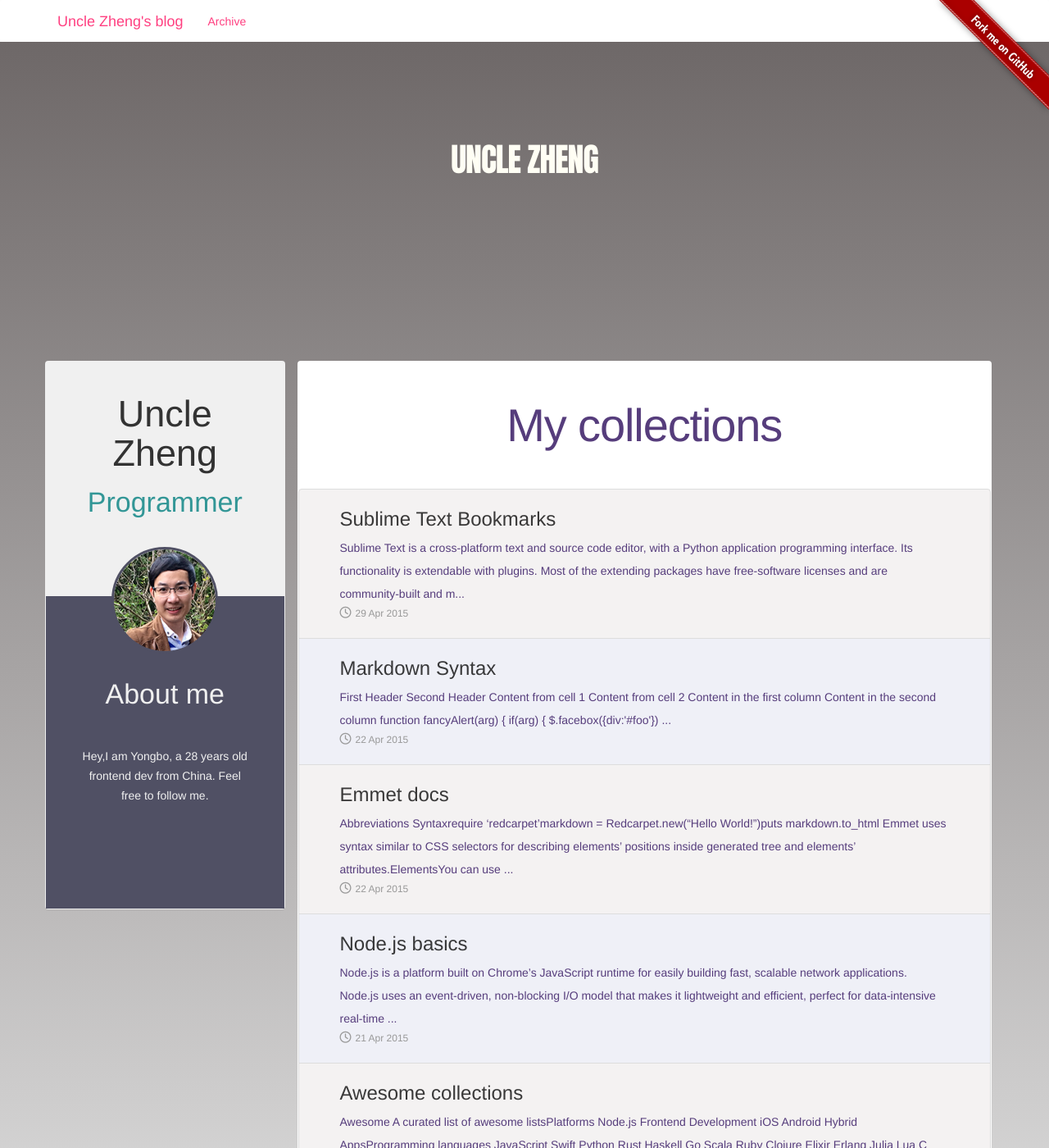
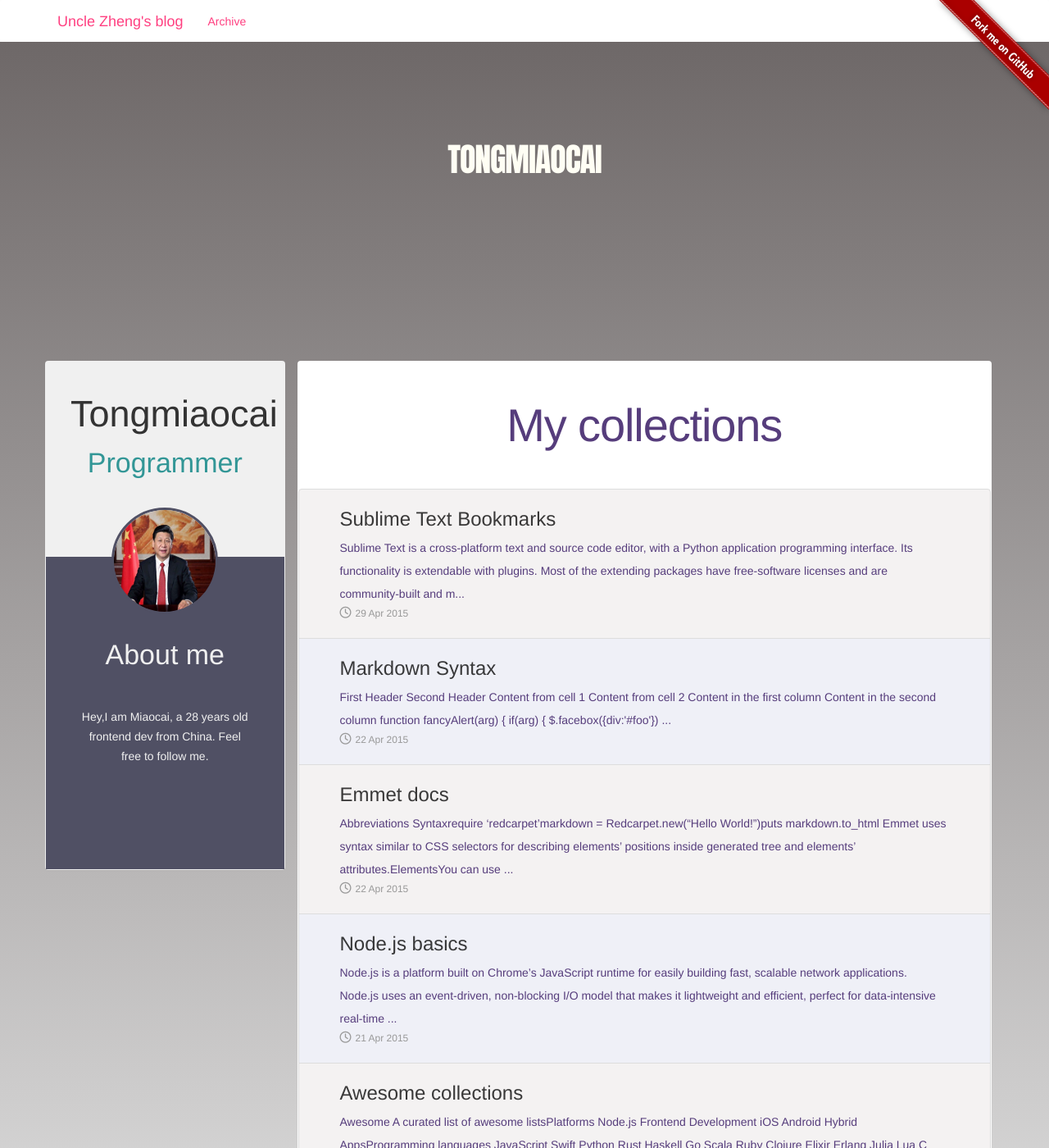
Before and after one commit to DoctorWrong/DoctorWrong.github.io, a Jekyll site: the page built from index.html, in a window 1280 px wide and 1400 px high. Shown: the whole window at 82% size. Built offline with Jekyll 4.4.1, drawn with Linux system fonts in a browser that asks for light colours; nearby versions of some CDN libraries; library files that are not in the unit come from our copies; the list of posts is cut into pages by our own code.

Commit message:
-0- -0- 000

```diff
--- a/index.html
+++ b/index.html
@@ -1,14 +1,14 @@
 ---
 layout: page
-title: Uncle Zheng's collections
+title: Tongmiaocai's collections
 ---
 {% include JB/setup %}
 <div class="even-container">
     <div class="container">
         <div class="row">
-            <div id="unclezheng" class="banner">
+            <div id="tongmiaocai" class="banner">
                 <h1>
-                    <a class="banner-title">Uncle Zheng</a>
+                    <a class="banner-title">Tongmiaocai</a>
                 </h1>
             </div>
         </div>
@@ -16,20 +16,20 @@ title: Uncle Zheng's collections
             <div class="col-xs-12 col-md-3">
                 <div class="row panel profile-wrap">
                     <div class="profile-header">
-                        <h2>Uncle Zheng</h2>
+                        <h2>Tongmiaocai</h2>
                         <h3>Programmer</h3>
                         <img src="/images/avatar.png" class="profile-img">
                     </div>
                     <div class="profile-content">
                         <h3>About me</h3>
-                        <p>Hey,I am Yongbo, a 28 years old frontend dev from China. Feel free to follow me. </p>
+                        <p>Hey,I am Miaocai, a 28 years old frontend dev from China. Feel free to follow me. </p>
                         <div class="social">
                             <ul>
                                 <li>
                                 <a href="https://www.facebook.com/unclezheng" target="_blank" class="zocial-facebook"><i class="fa fa-facebook fa-2x"></i></a>
                                 </li>
                                 <li>
-                                    <a href="https://github.com/zhengyongbo" target="_blank" class="zocial-github"> <i class="fa fa-github fa-2x"></i></a>
+                                    <a href="https://github.com/tongmiaocai" target="_blank" class="zocial-github"> <i class="fa fa-github fa-2x"></i></a>
                                 </li>
                                 <li>
                                     <a href="https://www.linkedin.com/in/unclezheng" target="_blank" class="zocial-linkedin"> <i class="fa fa-linkedin fa-2x"></i></a>
```
Also changed, not shown: images/avatar.png.
